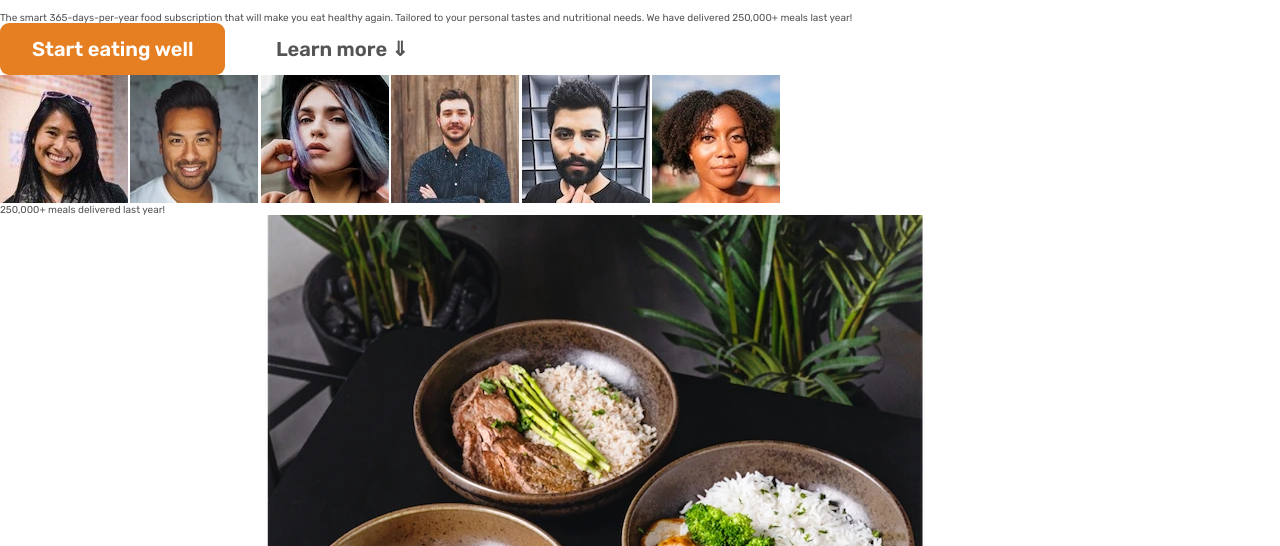
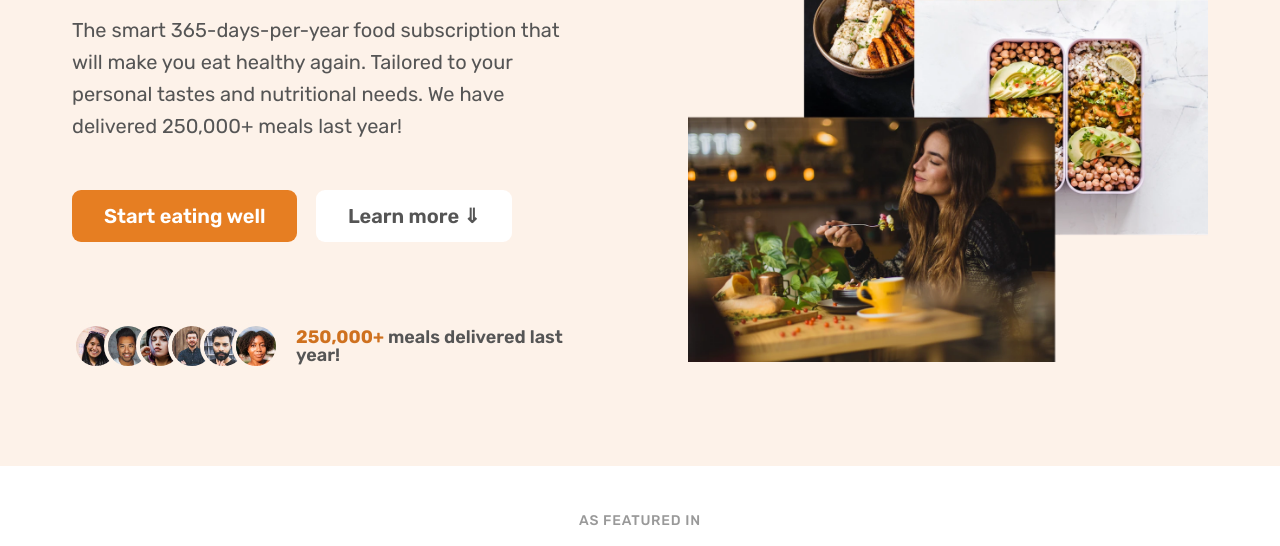
Before and after one commit to dariaPakshina/dariaPakshina, a plain HTML site: page index.html in a window 1280 px wide. Shown: the part 301-847 px from the top of the page. Drawn offline with nearby package versions, Linux system fonts and the light colour scheme; some packages are replaced by stand-ins of ours; a script that the page names is missing.

Commit message:
Update index.html

```diff
--- a/index.html
+++ b/index.html
@@ -19,7 +19,7 @@
       rel="stylesheet"
     />
 
-    <link rel="stylesheet" href="css/omnifood.css" />
+    <link rel="stylesheet" href="css/style.css" />
     <link rel="stylesheet" href="css/general.css" />
     <link rel="stylesheet" href="css/quieries.css" />
 
```
